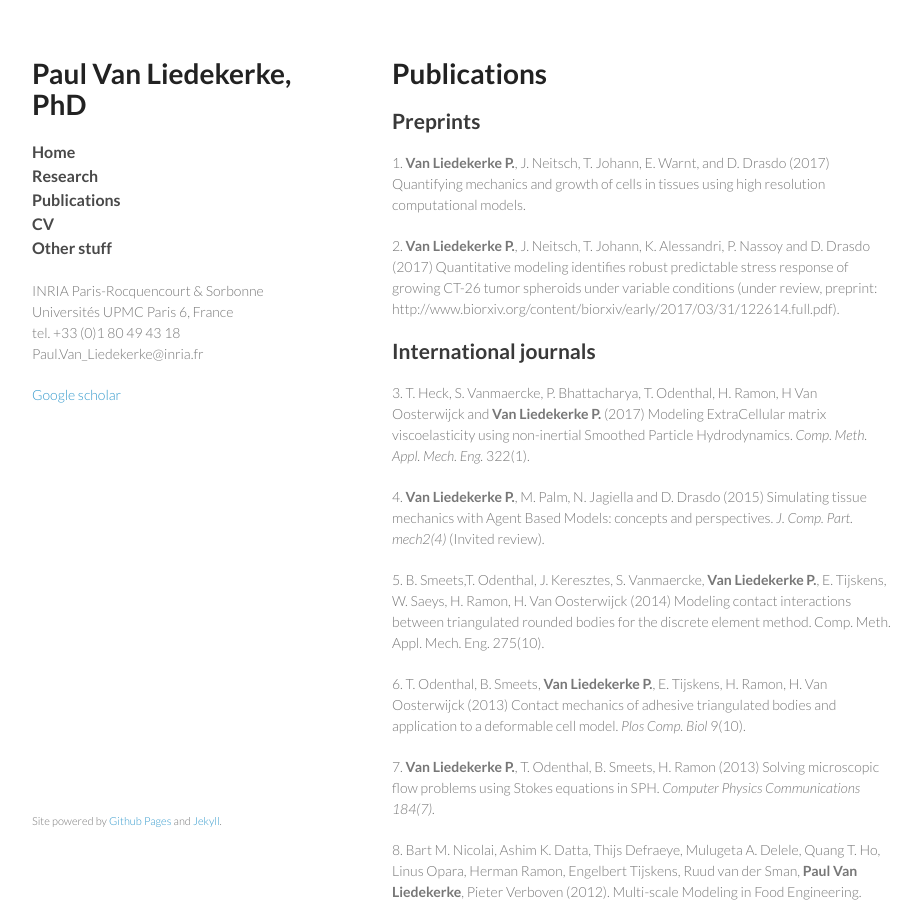
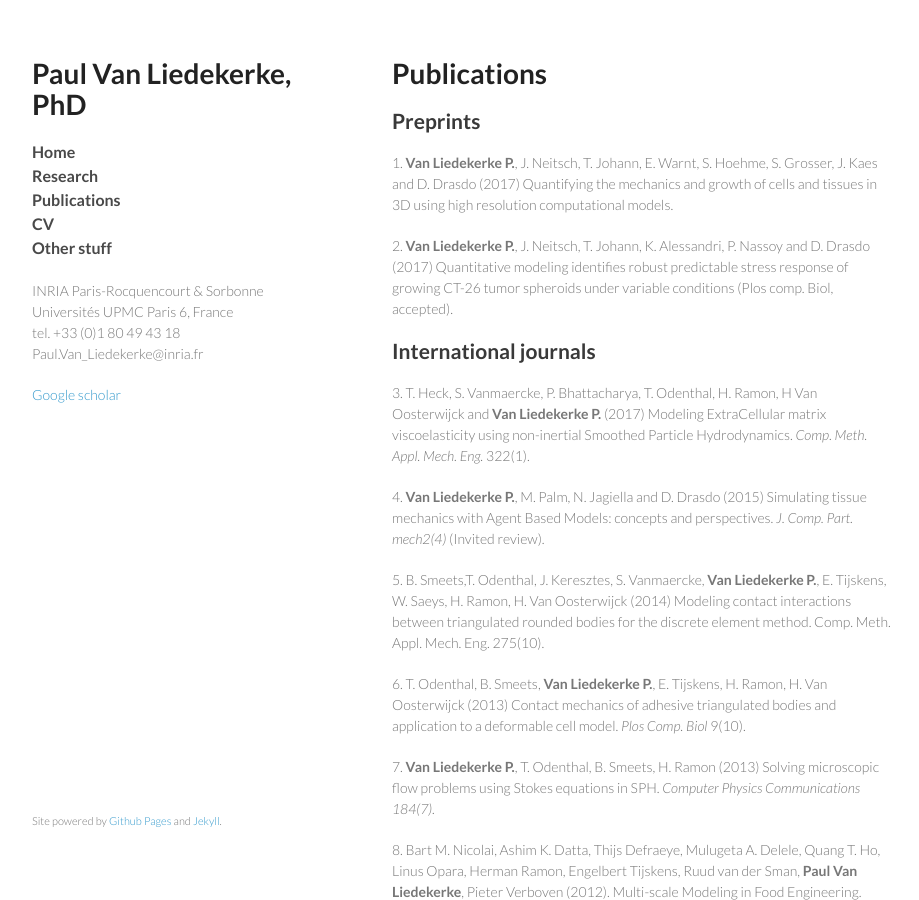
Before and after one commit to paulvanliedekerke/wittgenstein, a Jekyll site: the page publi.html, which Jekyll copies as it is, in a window 1280 px wide and 900 px high. Shown: the whole window, without its empty margins (178-1097 px from the left). Built offline with Jekyll 4.4.1, drawn with Linux system fonts in a browser that asks for light colours; Markdown is read by kramdown in place of the engine named in the settings.

Commit message:
Update publi.html

```diff
--- a/publi.html
+++ b/publi.html
@@ -39,14 +39,16 @@
       <section>
 
 
+
 <h1>Publications</h1>
  <p></p>
 <h2>Preprints</h2>
-<p>1. <b>Van Liedekerke P.</b>, J. Neitsch, T. Johann, E. Warnt, and D. Drasdo (2017) Quantifying mechanics and
-growth of cells in tissues using high resolution computational models. </p>
+<p>1. <b>Van Liedekerke P.</b>, J. Neitsch, T. Johann, E. Warnt, S. Hoehme, S. Grosser, J. Kaes and D. Drasdo (2017) Quantifying the mechanics and growth of cells and tissues in 3D using high resolution computational models.
+ </p>
 
 <p>2. <b>Van Liedekerke P.</b>, J. Neitsch, T. Johann, K. Alessandri, P. Nassoy and D. Drasdo (2017) Quantitative
-modeling identifies robust predictable stress response of growing CT-26 tumor spheroids under variable conditions (under review, preprint: http://www.biorxiv.org/content/biorxiv/early/2017/03/31/122614.full.pdf). </p>
+modeling identifies robust predictable stress response of growing CT-26 tumor spheroids under variable
+conditions (Plos comp. Biol, accepted). </p>
 <p></p>
 <h2>International journals</h2>
 <p></p>
```
